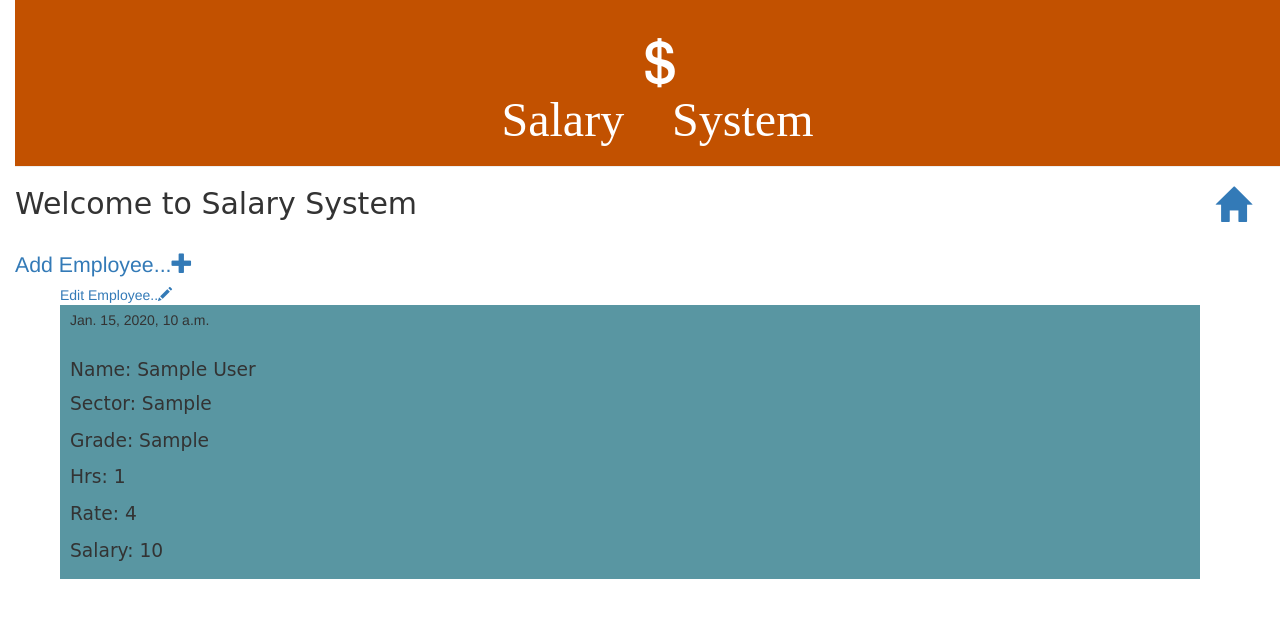
After one commit to shams3d/Salary-Calaculater, a Django app: page /employee/1/ in a window 1280 px wide. The commit adds this page. Shown: the top 618 px of the page. Run offline with Django 3.2, Linux system fonts and the light colour scheme; tables that the repository leaves empty hold one stand-in row (values such as "Sample post"); some libraries are stand-ins or nearby versions.

Commit message:
Modified templates to display employee from database.

```diff
--- a/salary/models.py
+++ b/salary/models.py
@@ -27,6 +27,7 @@ class Employee(models.Model):
     rate = models.PositiveIntegerField(default="0")
     salary = models.PositiveIntegerField(null=True, blank=True, default="0",editable=True)
     created_date = models.DateTimeField(default=timezone.now)
+    published_date = models.DateTimeField(blank=True, null=True)
 
     class Meta:
         verbose_name = 'Employees'
@@ -40,9 +41,11 @@ class Employee(models.Model):
         except TypeError:
             pass
         super(Employee,self).save(*args, **kwargs)
+
     def publish(self):
         self.published_date = timezone.now()
         self.save()
+
 
     def __int__(self):
         return self.salary()
--- a/salary/static/CSS/salary.css
+++ b/salary/static/CSS/salary.css
@@ -15,6 +15,7 @@ body {
     color: #ffffff;
     font-size: 36pt;
     text-decoration: none;
+    text-align: center;
 }
 
 .page-body {
@@ -58,10 +59,12 @@ h1, h2, h3, h4, p {
 .employee {
     margin-bottom:5px;
     background-color: ##88c7ff;
+    text-align=right;
 }
 
-.employee h2 a, .employee h2 a:visited , .employee a {
+.employee h2 a, .employee h2 a:visited , .employee a , .employee p {
     color: ##88c7ff;
     background-color: ###8fb9f0;
-      font-size: 18pt;
+      font-size: 16pt;
+      text-align=right;
 }
--- a/salary/templates/salary/base.html
+++ b/salary/templates/salary/base.html
@@ -5,23 +5,23 @@
           <link rel="stylesheet" href="//maxcdn.bootstrapcdn.com/bootstrap/3.2.0/css/bootstrap.min.css">
           <link rel="stylesheet" href="//maxcdn.bootstrapcdn.com/bootstrap/3.2.0/css/bootstrap-theme.min.css">
           <link rel="stylesheet" href="{% static 'css/salary.css' %}">
-
     </head>
-
     <body>
       <div>
         <div class="page-header">
-          <h1 > <a herf= "/" > Salary System </a></h1>
+          <h1 align = "center"><a href="/"color="#fffef7"><span class="glyphicon glyphicon-USD"> <br>
+             Salary System </span> </a></h1>
+        </div>
+        </div>
+        <div class= "top-menu" align="right">
+        <a  href="/" color="#fffef7"> <span  class="glyphicon glyphicon-home"></span></a> <br>
         </div>
         <div class="employee">
           <h2 >Welcome to Salary System</h2> <br>
-          <a href="{% url 'employees_info' %}"color="#fffef7"> Add new Employee...<span class="glyphicon glyphicon-plus"></span></a> <br>
+          <a href="{% url 'new_employee' %}"color="#fffef7"> Add Employee...<span class="glyphicon glyphicon-plus"></span></a> <br>
         </div>
-      </div>
-      <br>
         <div  class="content container">
-          {% block content %}
-
+        {% block content %}
 
         {% endblock %}
         </div>
--- /dev/null
+++ b/salary/templates/salary/employee_detail.html
@@ -0,0 +1,19 @@
+{% extends 'salary/base.html' %}
+{% block content %}
+<div class= "top-menue" >
+  <a href="{% url 'edit_employee' pk=employee.pk %}"color="#fffef7">Edit Employee..<span class="glyphicon glyphicon-Pencil"></span></a> <br>
+</div>
+    <div class = "page-body">
+      {% if employee.created_date %}
+      {{employee.created_date}}
+    </div>
+    <div class="page-body">
+      <h1>Name: {{ employee.name }}</h1>
+      <p> Sector: {{ employee.sector }}</p>
+      <p> Grade: {{ employee.grade }}</p>
+      <p> Hrs: {{employee.hrs}}</p>
+      <p> Rate: {{employee.rate}}</p>
+      <p> Salary: {{ employee.salary }}</p>
+      {% endif %}
+    </div>
+{% endblock %}
--- a/salary/urls.py
+++ b/salary/urls.py
@@ -3,7 +3,13 @@ from . import views
 from django.conf import settings
 from django.conf.urls.static import static
 urlpatterns = [
-    path('',views.employees, name='base'),
-    path('base/employees_info',views.add_employee,  name='employees_info'),
+
+    path('',views.employee_list, name='employee_list'),
+    path('employee/<int:pk>/',views.employee_details,name='employee_detail'),
+    path('employee/new',views.add_employee,  name='new_employee'),
+    path('employee/<int:pk>/edit/', views.edit_employee, name='edit_employee'),
+
+
+
 
 ]
--- a/salary/views.py
+++ b/salary/views.py
@@ -1,34 +1,53 @@
 from django.shortcuts import render, get_object_or_404
 from django.shortcuts import redirect
-from django.http import HttpResponseRedirect
 from django.utils import timezone
 from django.contrib.auth.models import User
 from .models import Employee
 from .forms import EmployeeForm
 from djchoices import DjangoChoices, ChoiceItem
 from django.db.models import IntegerField, CharField, F, ExpressionWrapper
-def employees(request):
-      employees = Employee.objects.filter(created_date__lte=timezone.now()).annotate(employee_salary=ExpressionWrapper(F('hrs') * F('rate'),output_field=IntegerField())).values_list('user', 'name','sector', 'grade', 'salary').order_by('created_date')
-      employees= EmployeeForm()
-      user = User
-      return render(request,'salary/base.html',{'employees':employees})
+
+def employee_list(request):
+      employees=Employee.objects.filter(user= '2').order_by('created_date')
+      return render(request,'salary/employee_list.html',{'employees':employees})
+def employee_details(request,pk):
+      employee = get_object_or_404(Employee, pk=pk)
+      return render(request, 'salary/employee_detail.html', {'employee': employee})
 def add_employee(request):
-      add_employee = Employee.objects.filter(user ='2').order_by('created_date')
-      add_employee = EmployeeForm()
+      employee = EmployeeForm()
       if request.method == "POST":
             form = EmployeeForm(request.POST)
             if form.is_valid():
-                  form = form.save(commit=False)
-                  form.username = request.user
-                  form.name
-                  form.sector
-                  form.grade
-                  form.hrs
-                  form.rate
-                  form.salary
-                  form.created_date
-                  form.save()
-                  return redirect(request,'employees_info')
+                  employee = form.save(commit=False)
+                  employee.username = request.user
+                  employee.name
+                  employee.sector
+                  employee.grade
+                  employee.hrs
+                  employee.rate
+                  employee.salary
+                  employee.published_date = timezone.now()
+                  employee.save()
+                  return redirect('employee_detail', pk = employee.pk)
       else:
             form = EmployeeForm()
-            return render(request,'salary/employees_info.html',{'add_employee':add_employee})
+            return render(request,'salary/new_employee.html',{'form':form})
+def edit_employee(request, pk):
+      employee = get_object_or_404(Employee, pk=pk)
+      if request.method == "POST":
+            form = EmployeeForm(request.POST, instance=employee)
+            if form.is_valid():
+                  employee = form.save(commit=False)
+                  employee.username = request.user
+                  employee.name
+                  employee.sector
+                  employee.grade
+                  employee.hrs
+                  employee.rate
+                  employee.salary
+                  employee.published_date = timezone.now()
+                  employee.save()
+                  return redirect('employee_detail', pk = employee.pk)
+      else:
+            form = EmployeeForm(instance=employee)
+            return render(request,'salary/edit_employee.html',{'form':form})
```
Also changed, not shown: salary/templates/salary/edit_employee.html (added, +16 -0 lines), salary/templates/salary/employee_list.html (added, +13 -0 lines), salary/templates/salary/employees_info.html (deleted, +0 -36 lines), salary/templates/salary/new_employee.html (added, +22 -0 lines), salary/migrations/0038_auto_20190313_1607.py (added), 1 other file.
